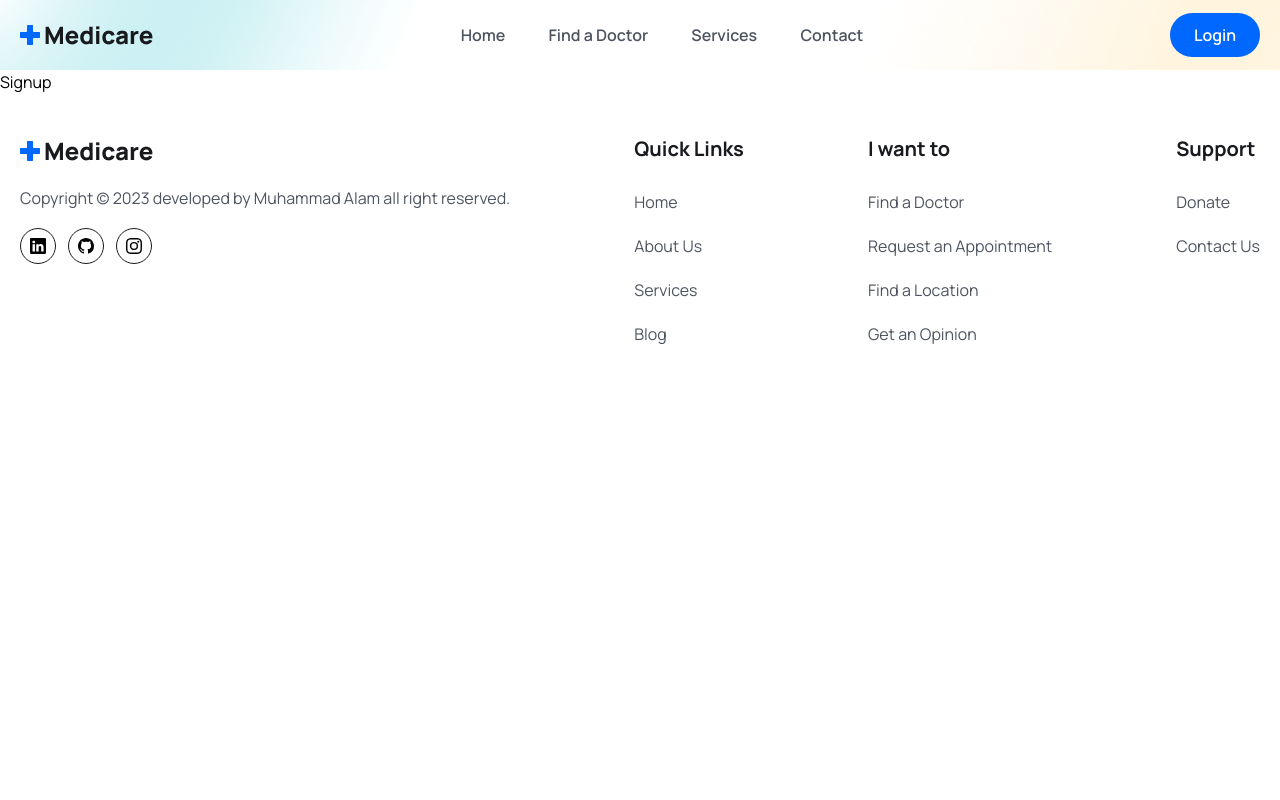
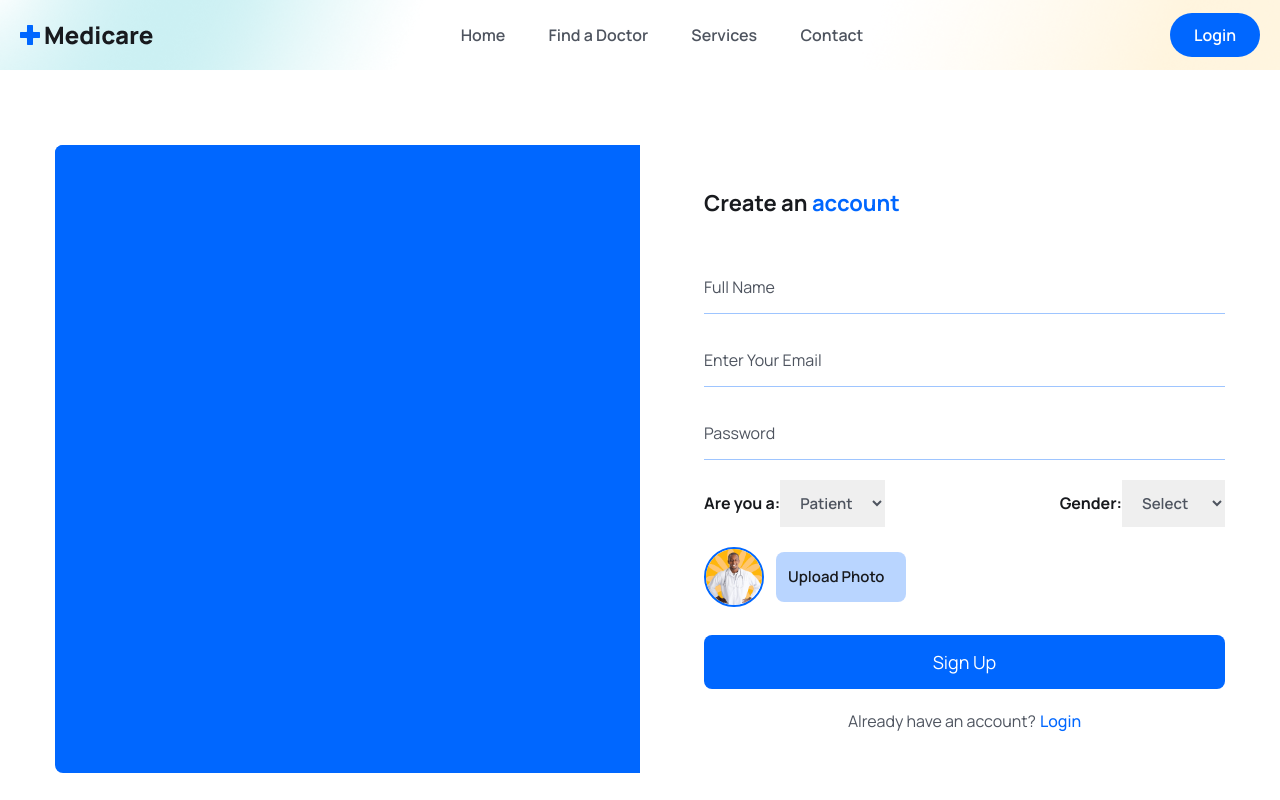
Before and after one commit to M-Alam116/Doctor-Appointment, a React (Vite) app in the folder frontend/: page /register in a window 1280 px wide. Shown: the top 800 px of the page. Built offline with nearby package versions, Linux system fonts and the light colour scheme; the HTML template or start-up script is replaced by a standard one.

Commit message:
login and signup pages completed

```diff
--- a/frontend/src/index.css
+++ b/frontend/src/index.css
@@ -32,6 +32,14 @@
   .hero__section {
     @apply bg-[url('./assets/images/hero-bg.png')] bg-no-repeat bg-center bg-cover;
   }
+
+  .form__label {
+    @apply text-textColor font-semibold text-[16px] mb-2;
+  }
+
+  .form__input {
+    @apply w-full px-4 py-3 border border-solid border-[#0066ff61] focus:outline-none focus:border-primaryColor text-[16px] leading-7 text-headingColor placeholder:text-textColor cursor-pointer rounded-md;
+  }
 }
 
 @media only screen and (max-width: 1024px) {
--- a/frontend/src/pages/Contact.jsx
+++ b/frontend/src/pages/Contact.jsx
@@ -1,5 +1,30 @@
 const Contact = () => {
-  return <div>Contact</div>;
+  return (
+    <section>
+      <div className="px-4 mx-auto max-w-screen-md">
+        <h2 className="heading text-center">Contact Us</h2>
+        <p className="mb-8 lg:mb-16 font-light text-center text__para">
+          Get a technical issue? Want to send feedback about a beta feature? Let
+          us know.
+        </p>
+
+        <form action="#" className="space-y-8">
+          <div>
+            <label htmlFor="email" className="form__label">
+              Your Email
+            </label>
+            <input
+              type="email"
+              name="email"
+              id="email"
+              placeholder="example@gmail.com"
+              className="form__input mt-1"
+            />
+          </div>
+        </form>
+      </div>
+    </section>
+  );
 };
 
 export default Contact;
--- a/frontend/src/pages/Login.jsx
+++ b/frontend/src/pages/Login.jsx
@@ -1,5 +1,67 @@
+import { useState } from "react";
+import { Link } from "react-router-dom";
+
 const Login = () => {
-  return <div>Login</div>;
+  const [FormData, setFormData] = useState({
+    email: "",
+    password: "",
+  });
+
+  const handleInputChange = (e) => {
+    setFormData({ ...FormData, [e.target.name]: e.target.value });
+  };
+
+  return (
+    <section className="px-5 lg:px-0">
+      <div className="w-full max-w-[570px] mx-auto rounded-lg shadow-md md:p-10">
+        <h3 className="text-headingColor text-[22px] leading-9 font-bold mb-10">
+          Hello! <span className="text-primaryColor">Welcome</span> Back
+        </h3>
+
+        <form className="py-4 md:py-0">
+          <div className="mb-5">
+            <input
+              type="email"
+              placeholder="Enter Your Email"
+              name="email"
+              value={FormData.email}
+              onChange={handleInputChange}
+              className="w-full py-3 border-b border-solid border-[#0066ff61] focus:outline-none focus:border-b-primaryColor text-[16px] leading-7 text-headingColor placeholder:text-textColor cursor-pointer"
+              required
+            />
+          </div>
+
+          <div className="mb-5">
+            <input
+              type="password"
+              placeholder="Password"
+              name="password"
+              value={FormData.password}
+              onChange={handleInputChange}
+              className="w-full py-3 border-b border-solid border-[#0066ff61] focus:outline-none focus:border-b-primaryColor text-[16px] leading-7 text-headingColor placeholder:text-textColor cursor-pointer"
+              required
+            />
+          </div>
+
+          <div className="mt-7">
+            <button
+              type="submit"
+              className="w-full bg-primaryColor text-white text-[18px] leading-[30px] rounded-lg px-4 py-3"
+            >
+              Login
+            </button>
+          </div>
+
+          <p className="mt-5 text-textColor text-center">
+            Don&apos;t have an account?
+            <Link to="/register" className="text-primaryColor font-medium ml-1">
+              Register
+            </Link>
+          </p>
+        </form>
+      </div>
+    </section>
+  );
 };
 
 export default Login;
--- a/frontend/src/pages/Signup.jsx
+++ b/frontend/src/pages/Signup.jsx
@@ -1,5 +1,166 @@
+import signupImg from "../assets/images/signup.gif";
+import avatar from "../assets/images/doctor-img01.png";
+import { Link } from "react-router-dom";
+import { useState } from "react";
 const Signup = () => {
-  return <div>Signup</div>;
+  const [selectedFile, setSlectedFile] = useState(null);
+  const [previewUrl, setPreviewUrl] = useState("");
+
+  const [FormData, setFormData] = useState({
+    name: "",
+    email: "",
+    password: "",
+    photo: selectedFile,
+    role: "",
+    gender: "",
+  });
+
+  const handleInputChange = (e) => {
+    setFormData({ ...FormData, [e.target.name]: e.target.value });
+  };
+
+  const handleFileInputChange = async (event) => {
+    const file = event.target.files[0];
+
+    console.log(file);
+  };
+
+  const submitHandler = async (e) => {
+    e.preventDefault();
+  };
+
+  return (
+    <section className="px-5 xl:px-0">
+      <div className="max-w-[1170px] mx-auto">
+        <div className="grid grid-cols-1 lg:grid-cols-2">
+          {/* ========== img box ============ */}
+          <div className="hidden lg:block bg-primaryColor rounded-l-lg">
+            <figure className="rounded-l-lg">
+              <img src={signupImg} alt="" className="w-full rounded-l-lg" />
+            </figure>
+          </div>
+
+          {/* ========= sign up form ========= */}
+          <div className="rounded-l-lg lg:pl-16 py-10">
+            <h3 className="text-headingColor text-[22px] leading-9 font-bold mb-10">
+              Create an <span className="text-primaryColor">account</span>
+            </h3>
+
+            <form onSubmit={submitHandler}>
+              <div className="mb-5">
+                <input
+                  type="text"
+                  placeholder="Full Name"
+                  name="name"
+                  value={FormData.name}
+                  onChange={handleInputChange}
+                  className="w-full pr-4 py-3 border-b border-solid border-[#0066ff61] focus:outline-none focus:border-b-primaryColor text-[16px] leading-7 text-headingColor placeholder:text-textColor cursor-pointer"
+                  required
+                />
+              </div>
+
+              <div className="mb-5">
+                <input
+                  type="email"
+                  placeholder="Enter Your Email"
+                  name="email"
+                  value={FormData.email}
+                  onChange={handleInputChange}
+                  className="w-full pr-4 py-3 border-b border-solid border-[#0066ff61] focus:outline-none focus:border-b-primaryColor text-[16px] leading-7 text-headingColor placeholder:text-textColor cursor-pointer"
+                  required
+                />
+              </div>
+
+              <div className="mb-5">
+                <input
+                  type="password"
+                  placeholder="Password"
+                  name="password"
+                  value={FormData.password}
+                  onChange={handleInputChange}
+                  className="w-full pr-4 py-3 border-b border-solid border-[#0066ff61] focus:outline-none focus:border-b-primaryColor text-[16px] leading-7 text-headingColor placeholder:text-textColor cursor-pointer"
+                  required
+                />
+              </div>
+
+              <div className="mb-5 flex items-center justify-between">
+                <label className="text-headingColor font-bold text-[16px] leading-7">
+                  Are you a:
+                  <select
+                    name="role"
+                    value={FormData.role}
+                    onChange={handleInputChange}
+                    className="text-textColor font-semibold text-[15px] leading-7 px-4 py-3 focus:outline-none"
+                  >
+                    <option value="patient">Patient</option>
+                    <option value="doctor">Doctor</option>
+                  </select>
+                </label>
+
+                <label className="text-headingColor font-bold text-[16px] leading-7">
+                  Gender:
+                  <select
+                    name="gender"
+                    value={FormData.gender}
+                    onChange={handleInputChange}
+                    className="text-textColor font-semibold text-[15px] leading-7 px-4 py-3 focus:outline-none"
+                  >
+                    <option value="">Select</option>
+                    <option value="male">Male</option>
+                    <option value="female">Female</option>
+                    <option value="other">Other</option>
+                  </select>
+                </label>
+              </div>
+
+              <div className="mb-5 flex items-center gap-3">
+                <figure className="w-[60px] h-[60px] rounded-full border-2 border-solid border-primaryColor flex items-center justify-center">
+                  <img src={avatar} alt="" className="w-full rounded-full" />
+                </figure>
+
+                <div className="relative w-[130px] h-[50px]">
+                  <input
+                    type="file"
+                    name="photo"
+                    id="customFile"
+                    accept=".jpg, .png"
+                    onChange={handleFileInputChange}
+                    className="absolute top-0 left-0 w-full h-full opacity-0 cursor-pointer"
+                  />
+
+                  <label
+                    htmlFor="customFile"
+                    className="absolute top-0 left-0 w-full h-full flex items-center px-[0.75rem] py-[0.375rem] text-[15px] leading-6 overflow-hidden bg-[#0066ff46] text-headingColor font-semibold rounded-lg truncate cursor-pointer"
+                  >
+                    Upload Photo
+                  </label>
+                </div>
+              </div>
+
+              <div className="mt-7">
+                <button
+                  type="submit"
+                  className="w-full bg-primaryColor text-white text-[18px] leading-[30px] rounded-lg px-4 py-3"
+                >
+                  Sign Up
+                </button>
+              </div>
+
+              <p className="mt-5 text-textColor text-center">
+                Already have an account?
+                <Link
+                  to="/login"
+                  className="text-primaryColor font-medium ml-1"
+                >
+                  Login
+                </Link>
+              </p>
+            </form>
+          </div>
+        </div>
+      </div>
+    </section>
+  );
 };
 
 export default Signup;
```
